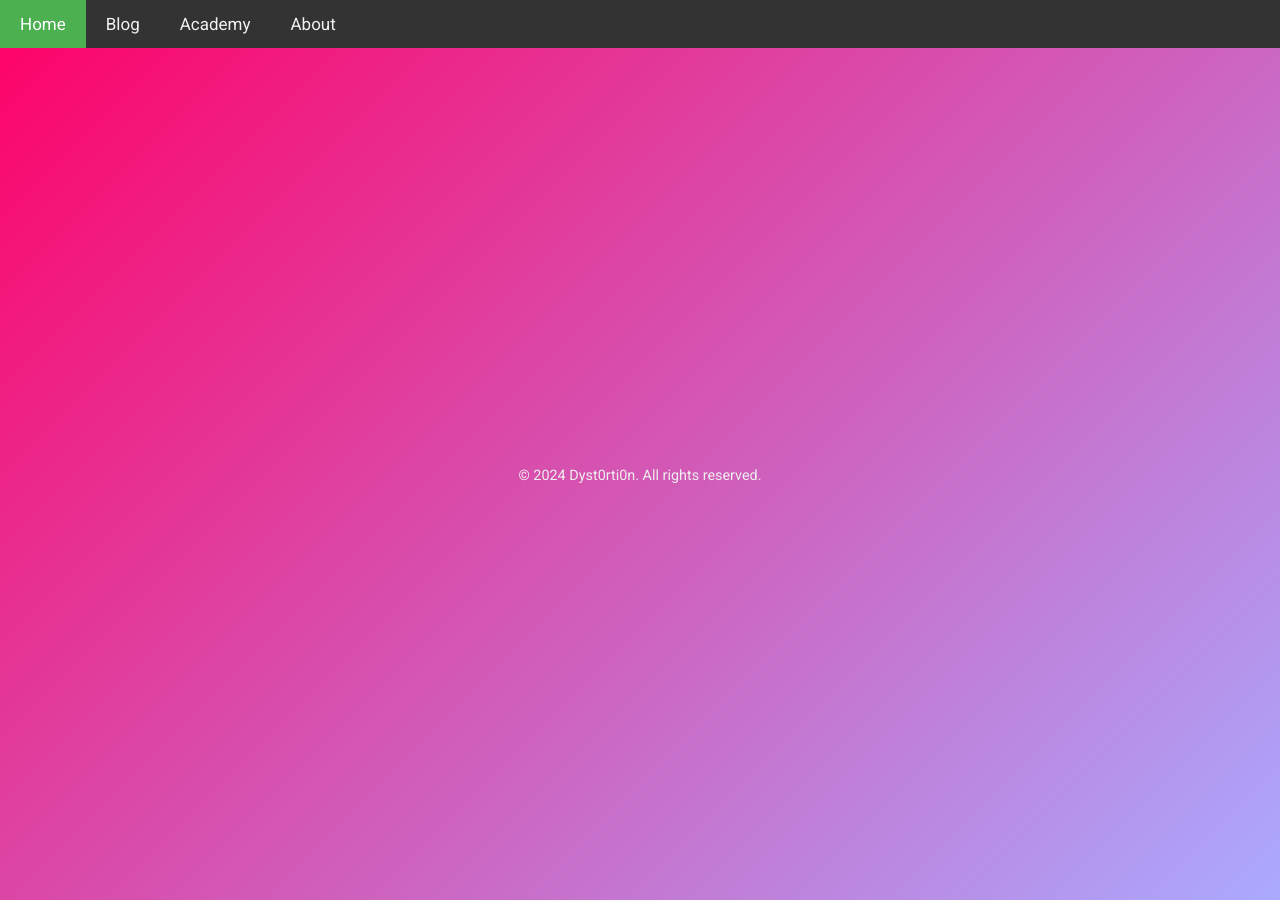
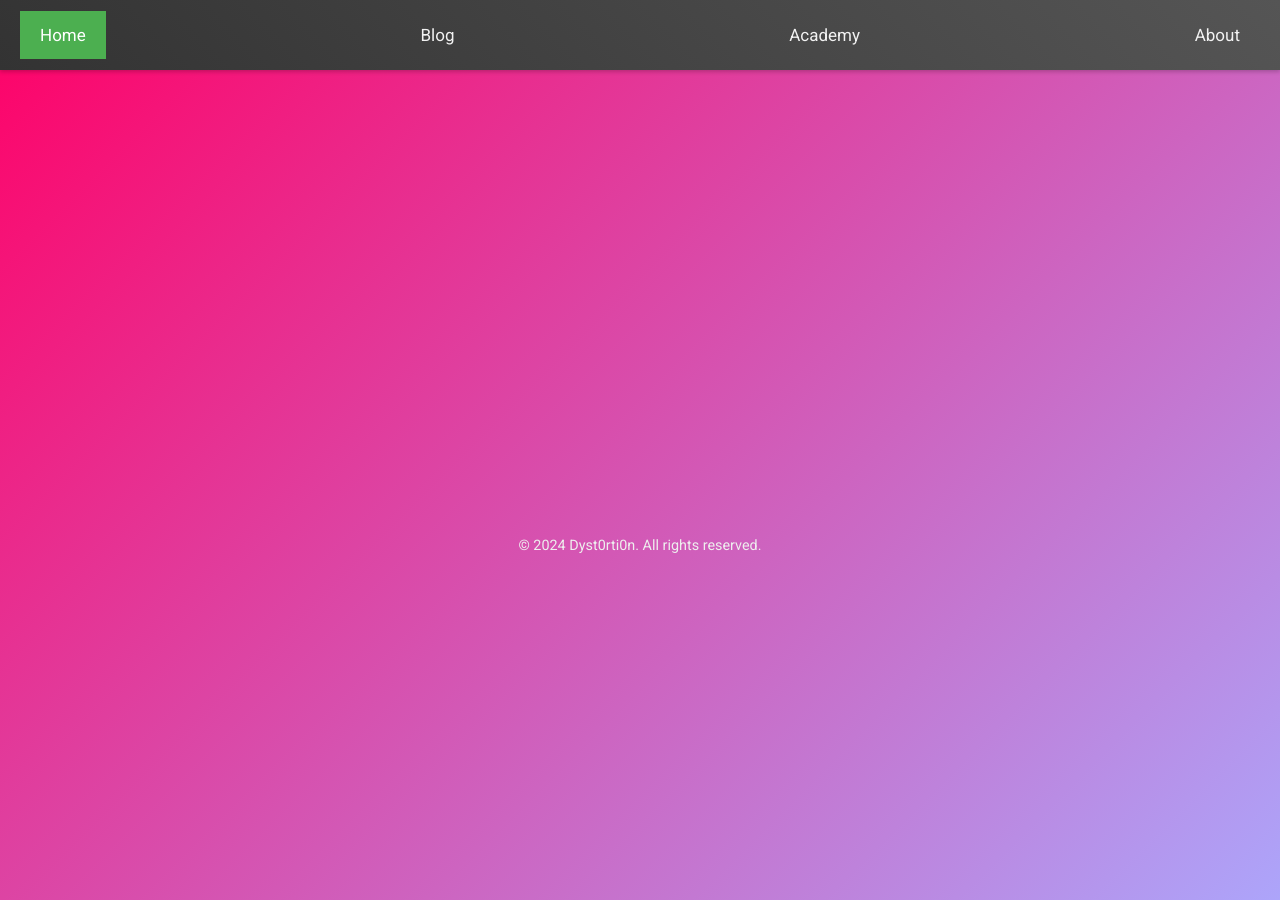
Before and after one commit to Dyst0rti0n/Dyst0rti0n.github.io, a Jekyll site: the page built from index.md, in a window 1280 px wide and 900 px high. Built offline with Jekyll 4.4.1, drawn with Linux system fonts in a browser that asks for light colours.

Commit message:
Enhance navbar design and ensure mobile responsiveness

```diff
--- a/assets/css/navbar.css
+++ b/assets/css/navbar.css
@@ -7,15 +7,22 @@
 
   body {
     font-family: 'Roboto', sans-serif;
+    margin-top: 70px; /* Adjusted margin to prevent overlap with the navbar */
   }
 
   .navbar {
-    background-color: #333;
+    background: linear-gradient(45deg, #333, #555);
     overflow: hidden;
     position: fixed;
     top: 0;
     width: 100%;
     z-index: 1000;
+    height: 70px; /* Adjust height as needed */
+    display: flex;
+    align-items: center;
+    justify-content: space-between;
+    padding: 0 20px;
+    box-shadow: 0 2px 4px rgba(0, 0, 0, 0.2);
   }
 
   .navbar a {
@@ -26,11 +33,12 @@
     padding: 14px 20px;
     text-decoration: none;
     font-size: 17px;
+    transition: background-color 0.3s ease, color 0.3s ease;
   }
 
   .navbar a:hover {
     background-color: #ddd;
-    color: black;
+    color: #333;
   }
 
   .navbar a.active {
@@ -40,6 +48,8 @@
 
   .navbar .icon {
     display: none;
+    font-size: 25px;
+    cursor: pointer;
   }
 
   .navbar-right {
@@ -51,7 +61,6 @@
       display: none;
     }
     .navbar a.icon {
-      float: right;
       display: block;
     }
   }
@@ -59,18 +68,24 @@
   @media screen and (max-width: 768px) {
     .navbar.responsive {
       position: relative;
+      flex-direction: column;
+      align-items: flex-start;
+      padding: 10px 20px;
     }
     .navbar.responsive .icon {
       position: absolute;
-      right: 0;
-      top: 0;
+      right: 20px;
+      top: 20px;
     }
     .navbar.responsive a {
       float: none;
       display: block;
       text-align: left;
+      padding: 10px 20px;
+      width: 100%;
     }
     .navbar.responsive .navbar-right {
       float: none;
+      width: 100%;
     }
   }
```
